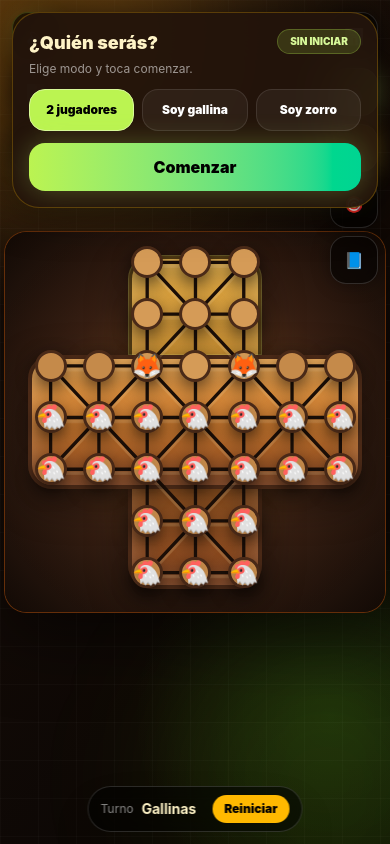
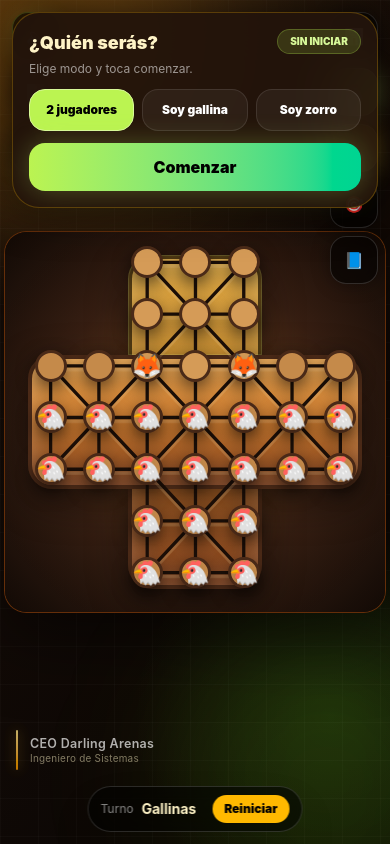
Before and after one commit to darlinarenas/cliente-zorroylagallina, a React (Vite) app: page / in a window 390 px wide. Built offline with nearby package versions, Linux system fonts and the light colour scheme.

Commit message:
firma version mobile y pc

```diff
--- a/src/App.jsx
+++ b/src/App.jsx
@@ -1171,14 +1171,14 @@ export default function ZorroGallinaPrototype() {
               </motion.div>
             )}
           </div>
-          {/* Firma profesional */}
-          <div className="hidden sm:flex absolute left-6 bottom-5 items-center gap-4 opacity-80">
-            <div className="w-[2px] h-14 rounded-full bg-gradient-to-b from-amber-200 to-amber-500 shadow-[0_0_12px_rgba(251,191,36,.55)]" />
+          {/* Firma profesional responsive */}
+          <div className="absolute left-4 bottom-[4.6rem] sm:left-6 sm:bottom-5 z-30 flex items-center gap-3 sm:gap-4 opacity-75 sm:opacity-80 pointer-events-none">
+            <div className="w-[2px] h-10 sm:h-14 rounded-full bg-gradient-to-b from-amber-200 to-amber-500 shadow-[0_0_12px_rgba(251,191,36,.55)]" />
             <div className="leading-tight">
-              <p className="text-[1.7rem] font-semibold text-white/90 tracking-wide">
+              <p className="text-[0.78rem] sm:text-[1.7rem] font-semibold text-white/90 tracking-wide">
                 CEO Darling Arenas
               </p>
-              <p className="text-base text-amber-100/65 tracking-wide">
+              <p className="text-[0.62rem] sm:text-base text-amber-100/65 tracking-wide">
                 Ingeniero de Sistemas
               </p>
             </div>
```
